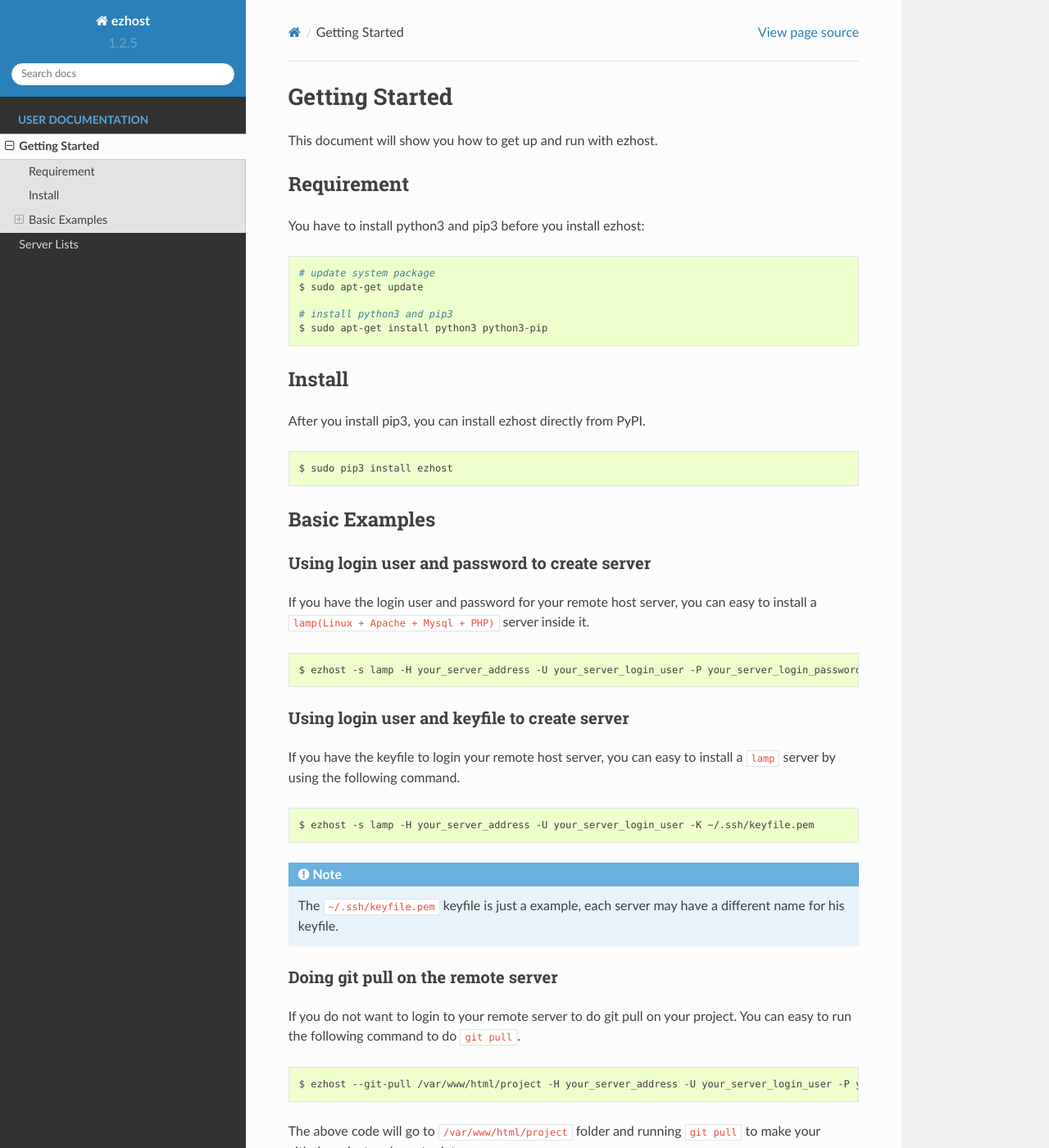
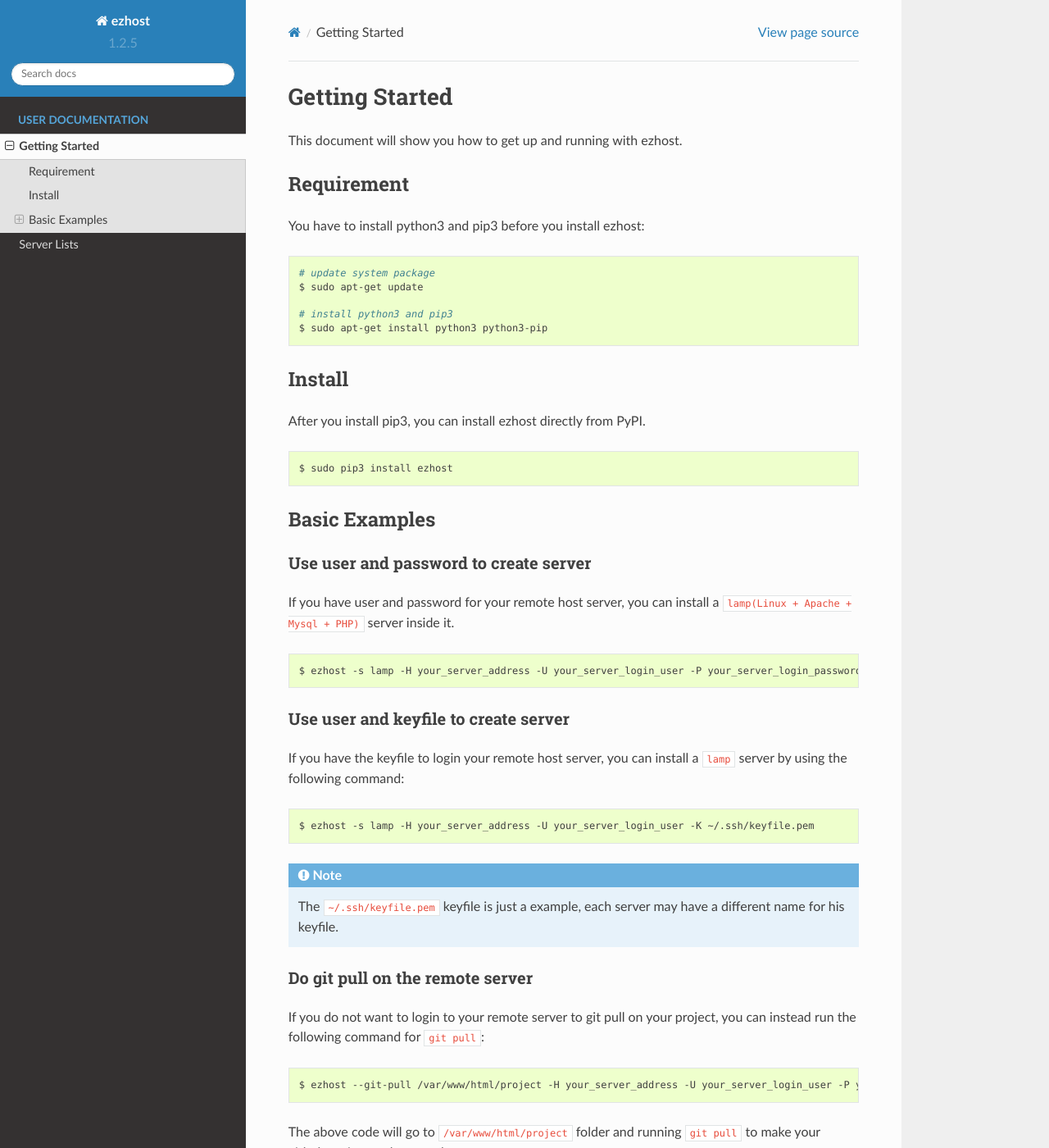
Before and after one commit to zhexiao/ezhost, a Sphinx documentation site: the page built from docs/getting_started.rst, in a window 1280 px wide and 1400 px high. Shown: the whole window at 82% size. Built offline with Sphinx 7.4.7 and the Read the Docs theme 2.0.0, drawn with Linux system fonts in a browser that asks for light colours.

Commit message:
change docs

```diff
--- a/docs/getting_started.rst
+++ b/docs/getting_started.rst
@@ -1,7 +1,7 @@
 Getting Started
 ===============
 
-This document will show you how to get up and run with ezhost.
+This document will show you how to get up and running with ezhost.
 
 
 Requirement
@@ -31,20 +31,20 @@
 Basic Examples
 ---------------
 
-Using login user and password to create server
-~~~~~~
+Use user and password to create server
+~~~~~~~~~~~~~~~~~~~~~~~~~~~~~~~~~~~~~~~~
 
-If you have the login user and password for your remote host server, you can easy to install a ``lamp(Linux + Apache + Mysql + PHP)`` server inside it.
+If you have user and password for your remote host server, you can install a ``lamp(Linux + Apache + Mysql + PHP)`` server inside it.
 
 .. code-block:: bash
 
    $ ezhost -s lamp -H your_server_address -U your_server_login_user -P your_server_login_password
 
 
-Using login user and keyfile to create server
-~~~~~~
+Use user and keyfile to create server
+~~~~~~~~~~~~~~~~~~~~~~~~~~~~~~~~~~~~~~
 
-If you have the keyfile to login your remote host server, you can easy to install a ``lamp`` server by using the following command.
+If you have the keyfile to login your remote host server, you can install a ``lamp`` server by using the following command:
 
 .. code-block:: bash
 
@@ -52,10 +52,10 @@
 
 .. note:: The ``~/.ssh/keyfile.pem`` keyfile is just a example, each server may have a different name for his keyfile.
 
-Doing git pull on the remote server
-~~~~~~
+Do git pull on the remote server
+~~~~~~~~~~~~~~~~~~~~~~~~~~~~~~~~~
 
-If you do not want to login to your remote server to do git pull on your project. You can easy to run the following command to do ``git pull``.
+If you do not want to login to your remote server to git pull on your project, you can instead run the following command for ``git pull``:
 
 .. code-block:: bash
 
```
